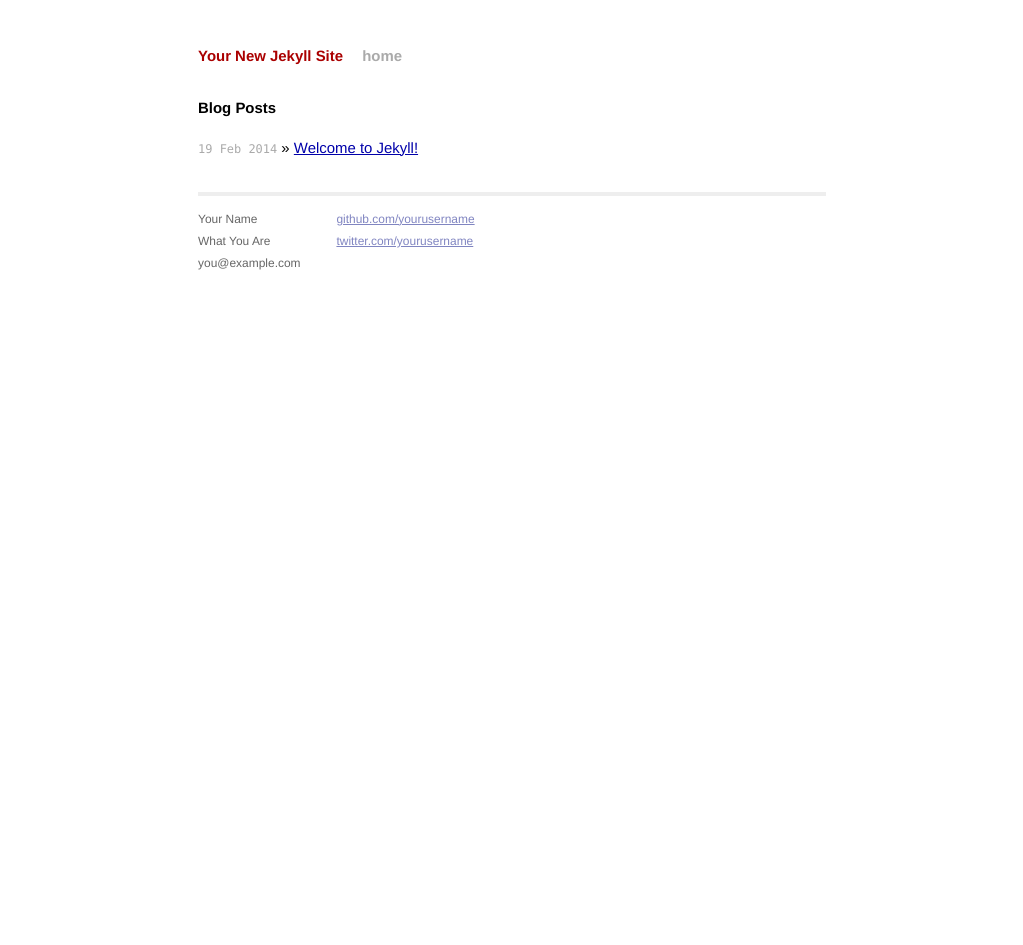
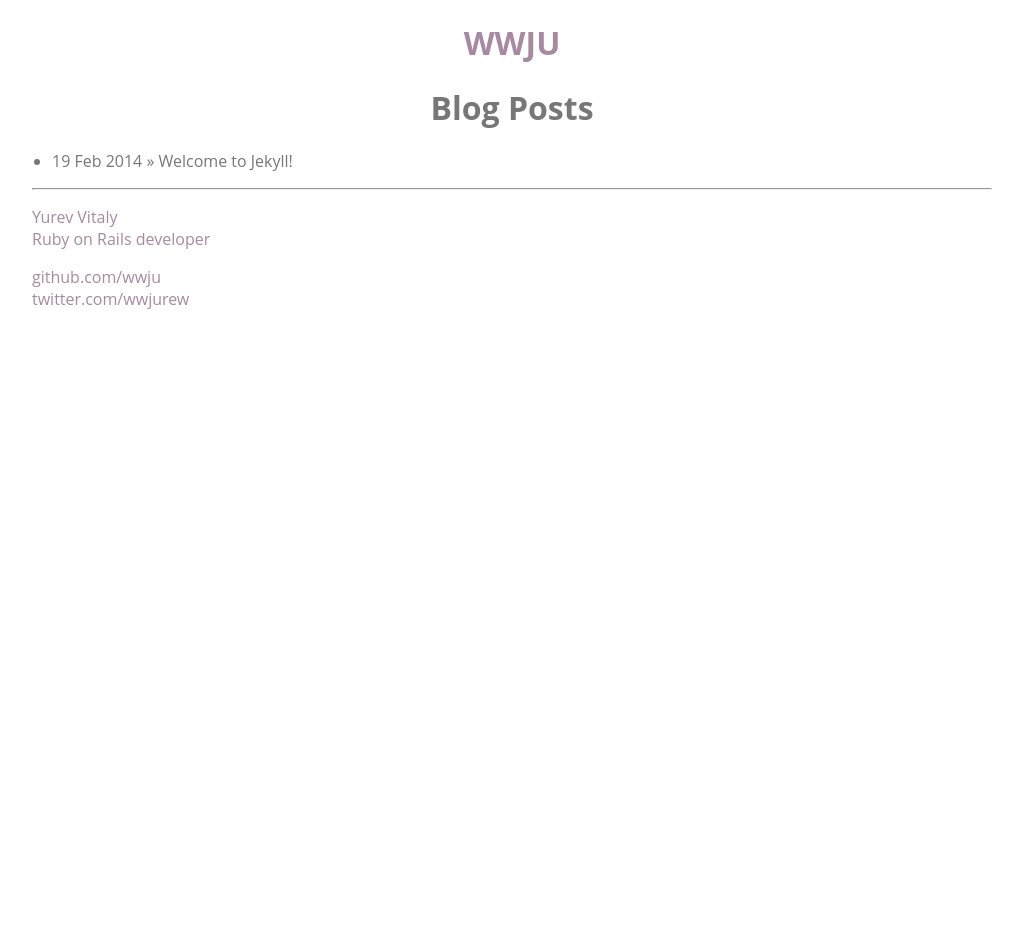
Before and after one commit to iurev/wwju.github.io_old, a Jekyll site: the page built from index.html, in a window 1280 px wide. Shown: the whole page, without its empty margins (128-1151 px from the left). Built offline with Jekyll 4.4.1, drawn with Linux system fonts in a browser that asks for light colours; Markdown is read by kramdown in place of the engine named in the settings; after the commit the page ends 900 px from its top, so only the background shows below that.

Commit message:
Initial configuration - layout and others

```diff
--- a/_config.yml
+++ b/_config.yml
@@ -1,3 +1,3 @@
-name: Your New Jekyll Site
+name: WWJU
 markdown: redcarpet
 pygments: true
--- a/_layouts/default.html
+++ b/_layouts/default.html
@@ -10,35 +10,34 @@
         <link rel="stylesheet" href="/css/syntax.css">
 
         <!-- Custom CSS -->
-        <link rel="stylesheet" href="/css/main.css">
+        <link rel="stylesheet" href="/css/pure-min.css">
+        <link rel="stylesheet" href="/css/my.css">
+        <!-- <link rel="stylesheet" href="/css/main.css"> -->
 
     </head>
     <body>
-
       <div class="site">
         <div class="header">
-            <h1 class="title"><a href="/">{{ site.name }}</a></h1>
-            <a class="extra" href="/">home</a>
+          <h1><a href="/">{{ site.name }}</a></h1>
         </div>
 
         {{ content }}
 
         <div class="footer">
+          <hr>
           <div class="contact">
             <p>
-                Your Name<br />
-                What You Are<br />
-                you@example.com
+            Yurev Vitaly<br />
+            Ruby on Rails developer
             </p>
           </div>
           <div class="contact">
             <p>
-                <a href="https://github.com/yourusername">github.com/yourusername</a><br />
-                <a href="https://twitter.com/yourusername">twitter.com/yourusername</a><br />
+            <a href="https://github.com/wwju">github.com/wwju</a><br />
+            <a href="https://twitter.com/wwjurew">twitter.com/wwjurew</a><br />
             </p>
           </div>
         </div>
       </div>
-
     </body>
   </html>
--- a/_posts/2014-02-19-welcome-to-jekyll.markdown
+++ b/_posts/2014-02-19-welcome-to-jekyll.markdown
@@ -7,6 +7,8 @@ categories: jekyll update
 
 You'll find this post in your `_posts` directory - edit this post and re-build (or run with the `-w` switch) to see your changes!
 To add new posts, simply add a file in the `_posts` directory that follows the convention: YYYY-MM-DD-name-of-post.ext.
+
+Тест русского шрифта
 
 Jekyll also offers powerful support for code snippets:
 
--- /dev/null
+++ b/css/my.css
@@ -0,0 +1,41 @@
+body {
+  font-family: 'Open Sans';
+  color: #777;
+}
+
+.site {
+  margin: 0 auto;
+  padding: 0 70px;
+  width: 100%
+  min-width: 500px;
+  max-width: 1000px;
+}
+
+h1 {
+  text-align: center;
+}
+
+h1 a, .footer, .footer a {
+  color: rgb(167, 138, 162);
+}
+
+.content, .footer {
+  margin: 0 20px;
+}
+
+a {
+  color: #777;
+  text-decoration: none;
+}
+
+p {
+  text-align: justify;
+}
+
+.highlight {
+  margin: 30px 0;
+}
+/*  */
+/* .footer { */
+/*   margin: 0 100px; */
+/* } */
```
Also changed, not shown: _layouts/post.html (+6 -4 lines), css/pure-min.css (added). Lines whose indentation alone changed are shown as unchanged.
